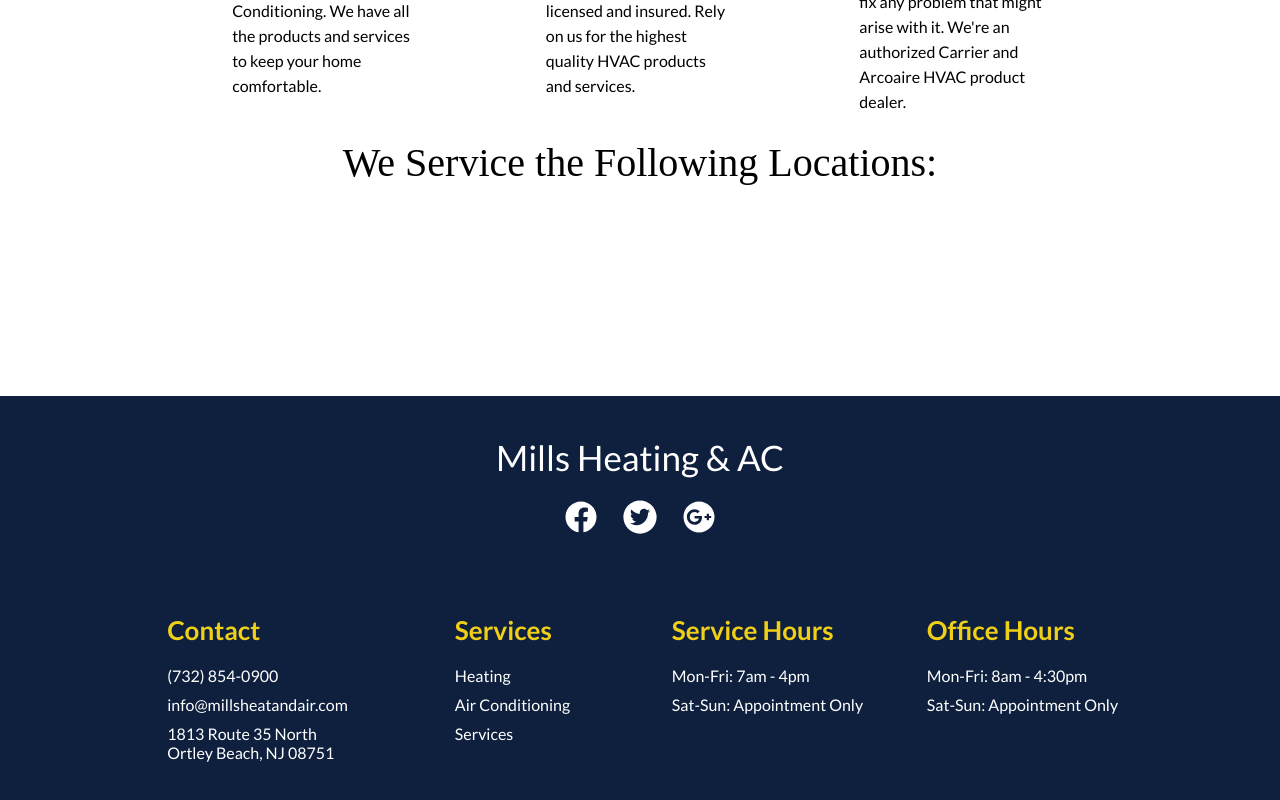
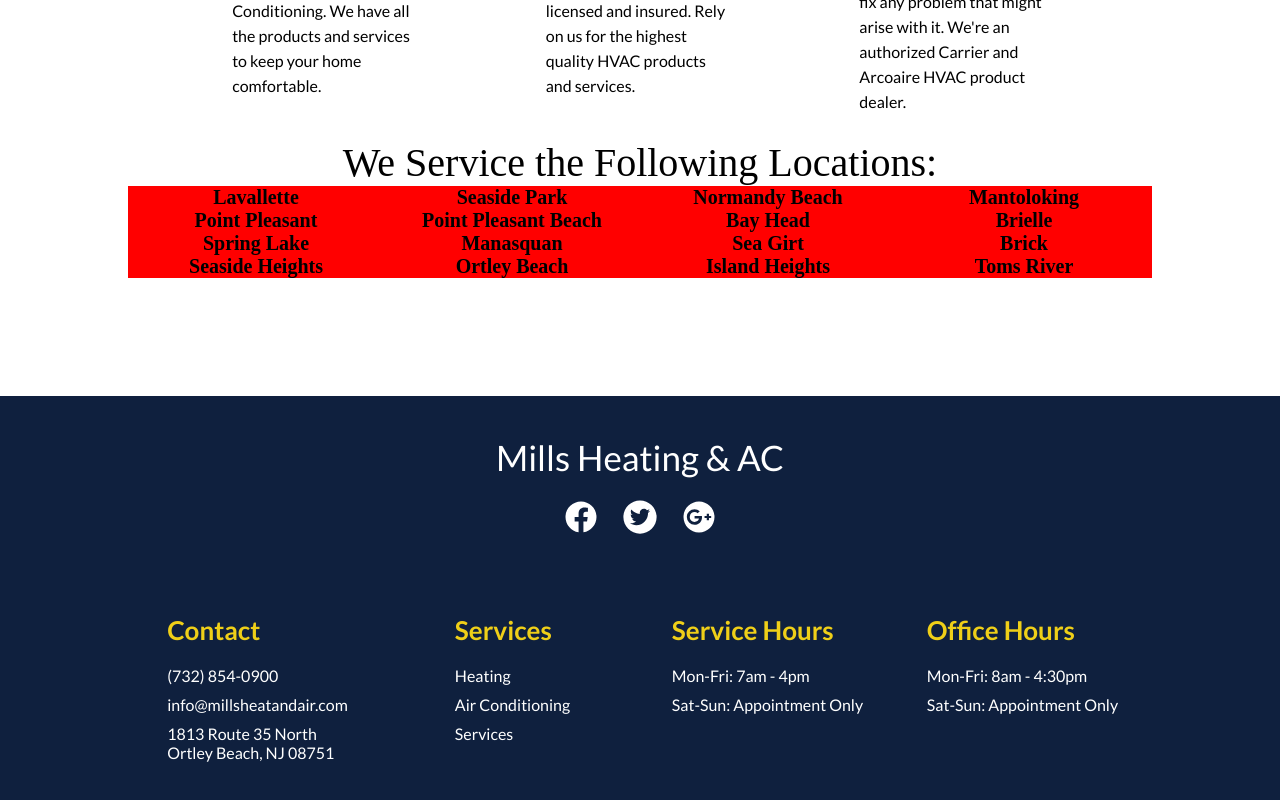
Before and after one commit to danlaratta/Heating_AC_Redesign, a React (Create React App) app in the folder frontend/: page / in a window 1280 px wide. Shown: the part 1264-2064 px from the top of the page. Built offline with nearby package versions, Linux system fonts and the light colour scheme.

Commit message:
same bullshit different commit

```diff
--- a/frontend/src/pages/Home.jsx
+++ b/frontend/src/pages/Home.jsx
@@ -122,7 +122,6 @@
     font-size: 4rem;
 `
 
-/*
 const LocationContainer = styled.div`
     width: 80%;
     display: flex;
@@ -130,37 +129,22 @@
 `
 
 const LocationItem = styled.ul`
+    flex-basis: 25%;
+    width: 50%;
     display: flex;
-    flex-direction: column;
     background-color: red;
     justify-content: space-around;
 `
+
+
 
 const LocationText = styled.span`
     display: flex;
     justify-content: space-around;
     font-size: 2rem;
-`
-*/
-
-const LocationContainer = styled.div`
-    width: 80%;
-    display: flex;
-    flex-wrap: wrap;
+    font-weight: 900;
 `
 
-const LocationItem = styled.ul`
-    display: flex;
-    flex-direction: column;
-    background-color: red;
-    justify-content: space-around;
-`
-
-const LocationText = styled.span`
-    display: flex;
-    justify-content: space-around;
-    font-size: 2rem;
-`
 
 
 
@@ -230,13 +214,6 @@
     ]
 
     /*
-    const locations = [
-        'Lavallette', 'Seaside Park', 'Normandy Beach', 'Mantoloking', 'Point Pleasant',
-        'Point Pleasant Beach', 'Bay Head', 'Brielle', 'Spring Lake',
-        'Manasquan', 'Sea Girt', 'Brick', 'Seaside Heights',
-        'Ortley Beach', 'Island Heights',  'Toms River',
-    ]
-    */
 
     const locations = [
         ['Lavallette', 'Seaside Park', 'Normandy Beach', 'Mantoloking', 'Point Pleasant'],
@@ -244,8 +221,14 @@
         ['Manasquan', 'Sea Girt', 'Brick', 'Seaside Heights'],
         ['Ortley Beach', 'Island Heights',  'Toms River'],
     ]
+    */
 
-
+    const locations = [
+        'Lavallette', 'Seaside Park', 'Normandy Beach', 'Mantoloking', 'Point Pleasant',
+        'Point Pleasant Beach', 'Bay Head', 'Brielle', 'Spring Lake',
+        'Manasquan', 'Sea Girt', 'Brick', 'Seaside Heights',
+        'Ortley Beach', 'Island Heights',  'Toms River',
+    ]
 
 
 
@@ -302,11 +285,11 @@
                     <SectionTitle> We Service the Following Locations: </SectionTitle>
 
                     <LocationContainer>
-                        {/* {locations.map((location, key) =>
+                        {locations.map((location, key) =>
                             <LocationItem>
                                 <LocationText> {location} </LocationText>
                             </LocationItem>
-                        )} */}
+                        )}
                     </LocationContainer>
                 </ServiceAreaContainer>
 
```
